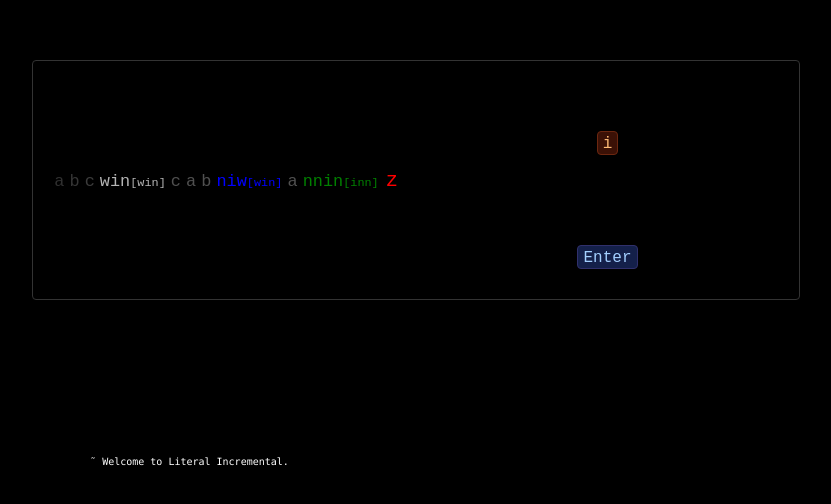
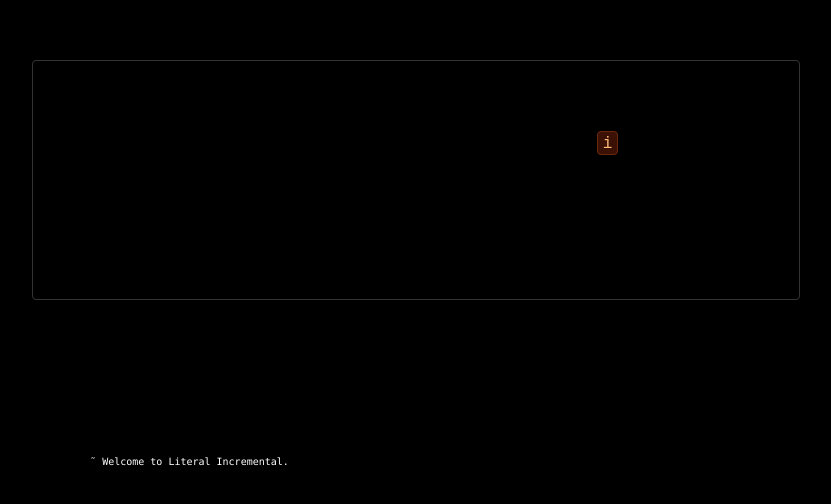
Before and after one commit to pyb/literal-incremental, a Next.js app: page / in a window 1280 px wide. Shown: the part 140-644 px from the top of the page, without its empty margins (224-1055 px from the left). Built offline with nearby package versions, Linux system fonts and the light colour scheme.

Commit message:
Restore game parameters to normal

```diff
--- a/src/app/game/gameData.ts
+++ b/src/app/game/gameData.ts
@@ -1,14 +1,14 @@
 import { GameState } from "game/gameTypes";
 import * as Types from "game/gameTypes";
 import { EffectType , Effect } from "game/gameTypes";
-import * as Test from "test/testData"
+//import * as Test from "test/testData"
 import UIData from "UI/uiData";
 import {allAnagrams} from "game/util"
 
 export const keyVisibility = new Map<string, number>([
     ['i', 0],
     ['n', 10],
-    [UIData.wordTransformKey, 0],
+    [UIData.wordTransformKey, 20],
     [UIData.repeatModeKey, 200],
     ['e', 150],
     ['w', 150]]);
@@ -28,7 +28,7 @@ export const gameKeys = new Set<string> ( [...keyVisibility.keys()]);
 const startingVisibleKeys = new Set<string>();
 keyVisibility.forEach((visibility:number, key:string) => { if (visibility == 0) startingVisibleKeys.add(key)});
 
-const startingUnlockedKeys = ["i", "Enter"];
+const startingUnlockedKeys = ["i"];
 
 const unlockEffect1:Effect = {
     type: EffectType.LetterUnlock,
@@ -59,8 +59,7 @@ const repeaterI:Effect = {
 export const dict: Array<Types.Transform> = [
     {
         id:0,
-        //visibility: 200,
-        visibility: 0,
+        visibility: 200,
         word: "win",
         output: "",
         shortDesc: "WIN",
@@ -68,10 +67,8 @@ export const dict: Array<Types.Transform> = [
     },
     {
         id:1,
-        //n: 100,
-        n:10,
-        //visibility: 20,
-        visibility: 1,
+        n: 100,
+        visibility: 20,
         shortDesc: "I->N",
         letter: "i",
         output: "n",
@@ -92,7 +89,6 @@ export const dict: Array<Types.Transform> = [
         longDesc: "Unlock Transform REPI",
         effect: unlockTransform1,
     },
-    /*
     {
         id:4,
         visibility: 300,
@@ -102,13 +98,12 @@ export const dict: Array<Types.Transform> = [
         longDesc: "Unlock letter e",
         effect: unlockEffect1,
     },
-    */
     {
         id:5,
-        //visibility: 3000,
-        visibility: 1,
+        visibility: 3000,
         word: "inn",
-        output: "f",
+        //output: "f",
+        output: "",
         shortDesc: "REPI",
         longDesc: "Unlock I repeater",
         effect: repeaterI,
@@ -179,8 +174,8 @@ const initialUnlockedTransforms:Array<number> = [0, 1, 5];
 
 export const initialGameState:GameState = {
     glyphs: 0,
-    stream:Test.testInput,
-    //stream: [],
+    //stream:Test.testInput,
+    stream: [],
     visibleKeys: startingVisibleKeys,
     unlockedKeys: new Set<string>(startingUnlockedKeys),
     pressedKeys: new Set<string>(),
@@ -195,7 +190,7 @@ export const initialGameState:GameState = {
     visibleTransforms: new Set<number>([]),
     log: log,
     logKey: UIData.logSize,
-    repeatDelayMultiplier: 10,
+    repeatDelayMultiplier: 1,
     repeatDelays: new Map<string, number>([["i", initialRepeatDelay]]),
     maxWordSize: 1,
     toggleRepeatMode: false,
```
